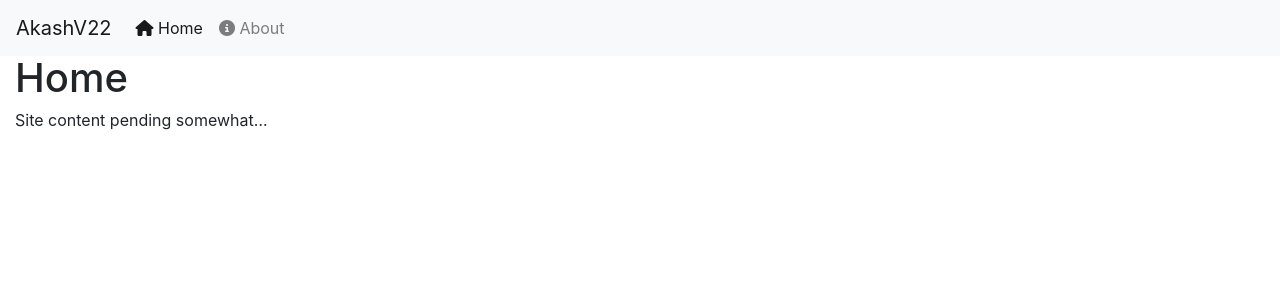
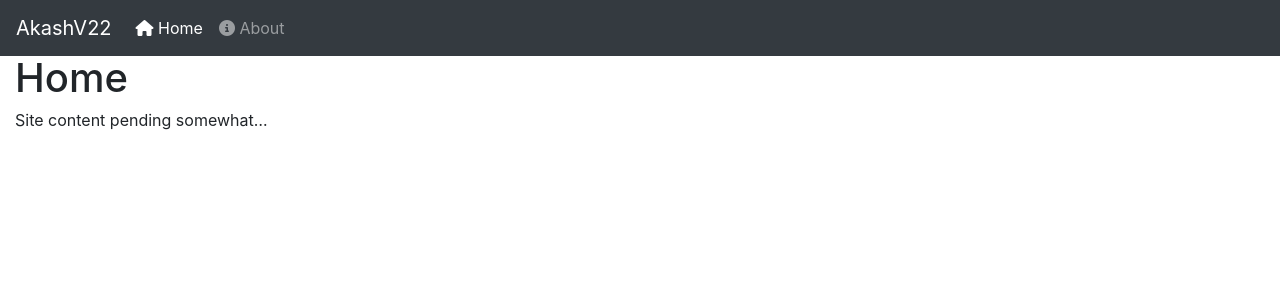
Before and after one commit to AkashV22/akashv22.github.io, a Jekyll site: the page built from index.md, in a window 1280 px wide. Shown: the top 300 px of the page. Built offline with Jekyll 4.4.1, drawn with Linux system fonts in a browser that asks for light colours; nearby versions of some CDN libraries; our own code applies the rules of GitHub Pages for plain Markdown files.

Commit message:
Parameterised navbar colours and dark navbar colours are now being used.

```diff
--- a/_includes/navbar.html
+++ b/_includes/navbar.html
@@ -1,4 +1,11 @@
-<nav class="navbar navbar-expand-lg navbar-light bg-light">
+{% if include.bgColour %}
+  {% assign resolvedBgColour = include.bgColour %}
+{% else %}
+  {% assign resolvedBgColour = include.navbarColour %}
+{% endif %}
+
+
+<nav class="navbar navbar-expand-lg navbar-{{ include.navbarColour | default: "light" }} bg-{{ resolvedBgColour | default: "light" }}">
   <a class="navbar-brand" href="/">AkashV22</a>
   <button class="navbar-toggler" type="button" data-toggle="collapse" data-target="#navbarSupportedContent"
           aria-controls="navbarSupportedContent" aria-expanded="false" aria-label="Toggle navigation">
--- a/_layouts/default.html
+++ b/_layouts/default.html
@@ -9,7 +9,7 @@
     <link rel="stylesheet" href="https://use.fontawesome.com/ae87b93277.css">
   </head>
   <body>
-    {% include navbar.html navs=site.data.navList.navs %}
+    {% include navbar.html navs=site.data.navList.navs navbarColour="dark" %}
     <div class="container-fluid">
       {{ content }}
     </div>
```
